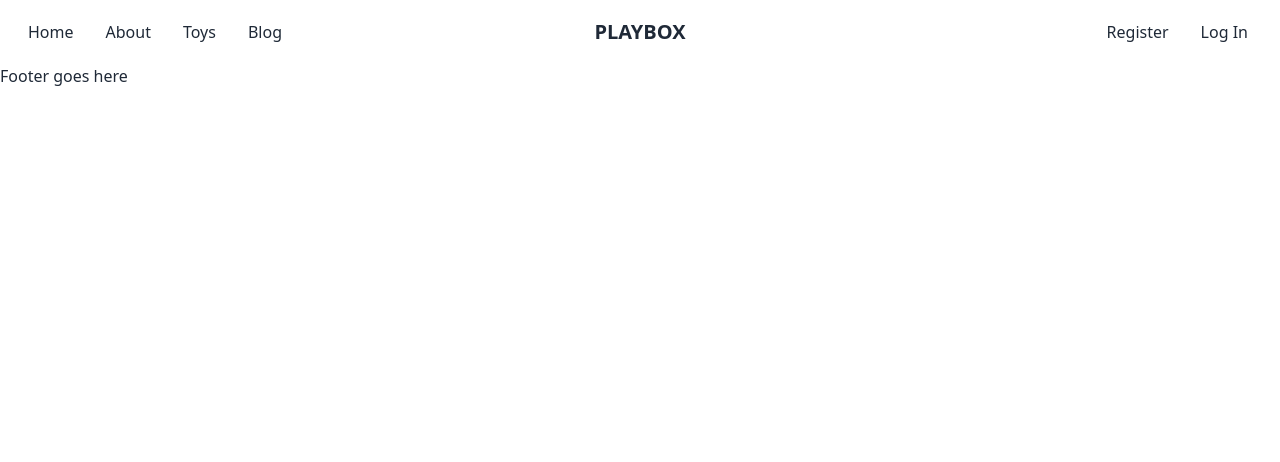
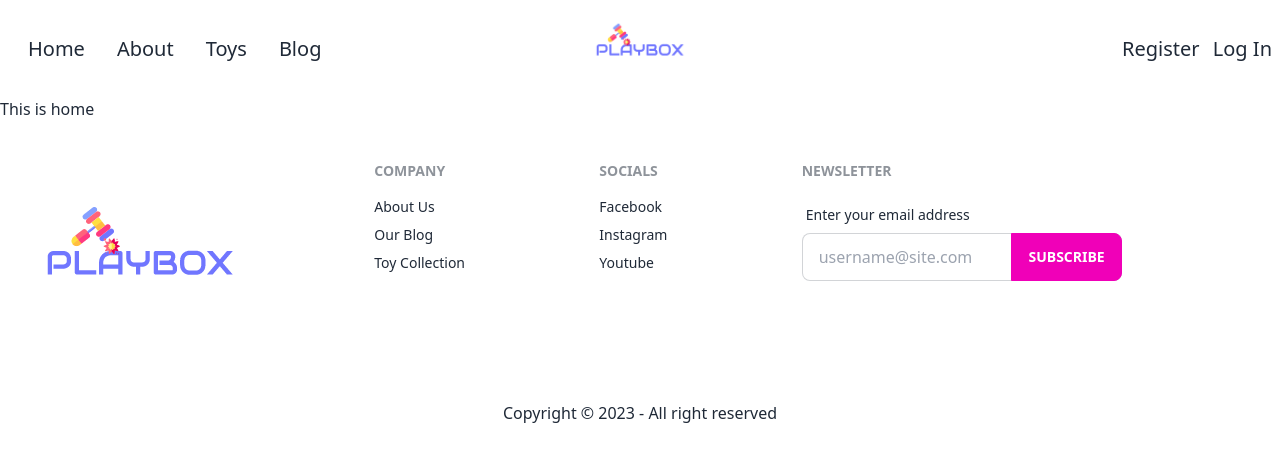
Before and after one commit to MarzukaaZaki/playbox-client, a React (Vite) app: page / in a window 1280 px wide. Shown: the top 462 px of the page. Built offline with nearby package versions, Linux system fonts and the light colour scheme; no server answers.

Commit message:
Added navbar logo image and name and a footer

```diff
--- /dev/null
+++ b/src/pages/About/About.jsx
@@ -0,0 +1,11 @@
+import React from 'react';
+
+const About = () => {
+    return (
+        <div>
+            This is About
+        </div>
+    );
+};
+
+export default About;
--- /dev/null
+++ b/src/pages/Home/Home.jsx
@@ -0,0 +1,11 @@
+import React from 'react';
+
+const Home = () => {
+    return (
+        <div>
+            This is home
+        </div>
+    );
+};
+
+export default Home;
--- a/src/pages/shared/Footer/Footer.jsx
+++ b/src/pages/shared/Footer/Footer.jsx
@@ -1,9 +1,41 @@
 import React from 'react';
-
+import logo from '../../../assets/logo.png'
+import { Link } from 'react-router-dom';
 const Footer = () => {
     return (
-        <div>
-            <h4>Footer goes here</h4>
+    <div>
+        <footer className="footer p-10 bg-base-100 text-base-content">
+            <div>
+                <img src={logo} alt="" />
+            </div>
+
+            <div>
+                <span className="footer-title">Company</span>
+                <Link to='/about'> About Us </Link>
+                <Link to='/blog'> Our Blog </Link>
+                <Link to='/'> Toy Collection </Link>
+            </div>
+            <div>
+                <span className="footer-title">Socials</span>
+                <Link>Facebook</Link>
+                <Link>Instagram</Link>
+                <Link>Youtube</Link>
+            </div>
+            <div>
+                <span className="footer-title">Newsletter</span>
+                <div className="form-control w-80">
+                    <label className="label">
+                        <span className="label-text">Enter your email address</span>
+                    </label>
+                    <div className="relative">
+                        <input type="text" placeholder="username@site.com" className="input input-bordered w-full pr-16" />
+                        <button className="btn btn-secondary absolute top-0 right-0 rounded-l-none">Subscribe</button>
+                    </div>
+                </div>
+            </div>
+
+        </footer>
+        <p className='text-center'>Copyright © 2023 - All right reserved</p>
         </div>
     );
 };
--- /dev/null
+++ b/src/pages/shared/Header/Header.css
@@ -0,0 +1,7 @@
+.navbar {
+    height: 97px; /* Adjust the height value as per your requirement */
+  }
+
+.logo{
+  height: 94px;
+}
--- a/src/pages/shared/Header/Header.jsx
+++ b/src/pages/shared/Header/Header.jsx
@@ -1,8 +1,8 @@
 import React, { useContext } from 'react';
 import { AuthContext } from '../../../providers/AuthProviders';
 import { Link } from 'react-router-dom';
-import pic from '../../../assets/user.jpg'
-import { Tooltip } from 'daisyui';
+import logo from '../../../assets/logo.png'
+import './Header.css'
 
 const Header = () => {
     const { user, logOut } = useContext(AuthContext);
@@ -15,11 +15,11 @@ const Header = () => {
         <div>
             <div className="navbar bg-base-100">
                 <div className="navbar-start hidden lg:flex">
-                    <ul className="menu menu-horizontal px-1">
-                        <li><Link>Home</Link></li>
-                        <li><Link>About</Link></li>
-                        <li><Link>Toys</Link></li>
-                        <li><Link>Blog</Link></li>
+                    <ul className="menu menu-horizontal px-1 text-xl">
+                        <li><Link to='/'>Home</Link></li>
+                        <li><Link to='/about'>About</Link></li>
+                        <li><Link to='/'>Toys</Link></li>
+                        <li><Link to='/blog'>Blog</Link></li>
 
                     </ul>
                 </div>
@@ -29,10 +29,11 @@ const Header = () => {
                             <svg xmlns="http://www.w3.org/2000/svg" className="h-5 w-5" fill="none" viewBox="0 0 24 24" stroke="currentColor"><path strokeLinecap="round" strokeLinejoin="round" strokeWidth="2" d="M4 6h16M4 12h8m-8 6h16" /></svg>
                         </label>
                         <ul tabIndex={0} className="menu menu-compact dropdown-content mt-3 p-2 shadow bg-base-100 rounded-box w-52">
-                            <li><a>Home</a></li>
-                            <li><a>About</a></li>
-                            <li><a>Toys</a></li>
-                            <li><a>Blog</a></li>
+                            <li><Link to='/'>Home</Link></li>
+                            <li><Link to='/about'>About</Link></li>
+                            <li><Link to='/'>Toys</Link></li>
+                            <li><Link to='/blog'>Blog</Link></li>
+
 
                             <li><a>See My Toys</a></li>
                             <li><a>Add New Toy</a></li>
@@ -40,16 +41,18 @@ const Header = () => {
 
                         </ul>
                     </div>
-                    <a className="btn btn-ghost normal-case text-xl">PLAYBOX</a>
+                    <a className="text-xl">
+                        <img src={logo} alt="logo" className='logo' />
+                    </a>
                 </div>
                 <div className="navbar-end">
 
-                    { user ?
+                    {user ?
                         <div>
                             <label tabIndex={0} className="btn btn-ghost btn-circle avatar">
                                 <div className="w-10 rounded-full me-2" >
 
-                                    <img src={user.photoURL} className='tooltip text-black' data-tip ={user.displayName}/>
+                                    <img src={user.photoURL} className='tooltip text-black' data-tip={user.displayName} />
 
 
                                 </div>
@@ -69,9 +72,9 @@ const Header = () => {
                             </div>
                         </div>
                         :
-                        <div>
-                            <Link to='/register' className='me-8'>Register</Link>
-                            <Link to='/login' className='me-6'>Log In</Link>
+                        <div className='text-xl'>
+                            <Link to='/register' className='me-2'>Register</Link>
+                            <Link to='/login'> Log In</Link>
                         </div>
 
                     }
```
Also changed, not shown: src/routes/Routes.jsx (+17 -0 lines), src/assets/logo.png.
